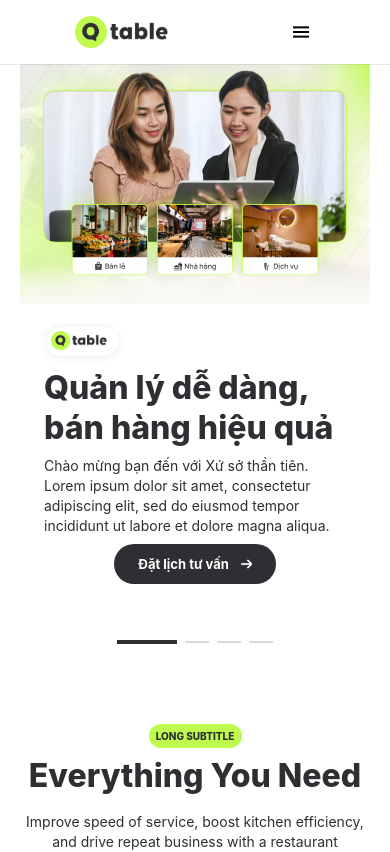
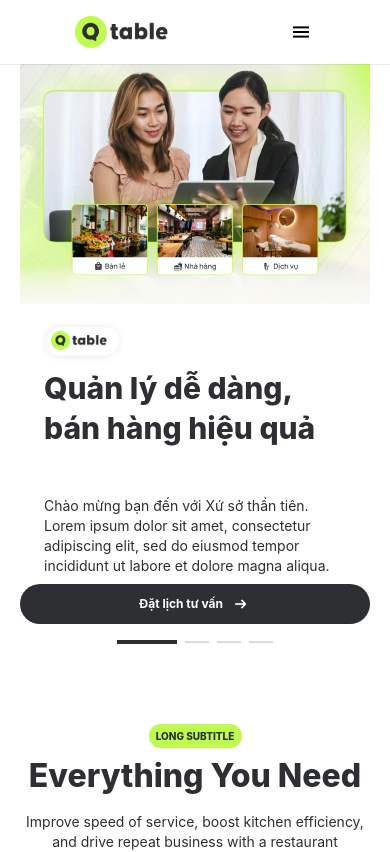
Before and after one commit to PhuD203/Bc_DevTest, a React (Vite) app: page / in a window 390 px wide. Shown: the top 852 px of the page. Built offline with nearby package versions, Linux system fonts and the light colour scheme.

Commit message:
Fix text 2

```diff
--- a/src/components/BannerContent.jsx
+++ b/src/components/BannerContent.jsx
@@ -2,12 +2,12 @@ import Icons from "../assets/icons/icons-white.png";
 
 function BannerContent({ logo, text }) {
   return (
-    <div className="flex flex-col items-center lg:items-start py-[20px] lg:py-0 px-0 lg:p-0 gap-2 lg:gap-6 w-[350px] h-[44px] lg:w-[1168px] lg:h-[356px] flex-none order-1 grow lg:relative lg:z-[1]">
-      <div className="flex flex-col items-start p-0 gap-3 w-[302px] h-[124px] lg:w-[824px] lg:h-[192px] flex-none order-0 grow-0">
+    <div className="flex flex-col items-center lg:items-start py-[20px] lg:py-0 px-0 lg:p-0 gap-2 lg:gap-6 w-[350px] h-[366px] lg:w-[1168px] lg:h-[356px] flex-none order-1 grow lg:relative lg:z-[1]">
+      <div className="flex flex-col items-start p-0 gap-3 w-[302px] h-[164px] lg:w-[824px] lg:h-[192px] flex-none order-0 grow-0">
         <div className="box-border flex flex-col items-start py-[6px] pr-[12px] pl-[6px] w-[76px] h-[32px] border border-[#FAFAF5] lg:pt-2 lg:pb-2 lg:pr-3 lg:pl-2 lg:w-[101px] lg:h-[44px] lg:border-0 lg:bg-white/50 gap-[10px] shadow-[0px_2px_8px_-2px_rgba(0,0,0,0.1),inset_2px_2px_2px_rgba(0,0,0,0.04)] rounded-[80px] flex-none order-0 grow-0">
           <img src={logo} alt="" />
         </div>
-        <p className="w-[302px] lg:w-[824px]  gap-2 font-manrope font-extrabold text-[32px] leading-[40px] lg:text-[56px] lg:leading-[68px] text-[#2D2F33] flex-none order-1 grow-0 whitespace-pre-line">
+        <p className="w-[302px] lg:w-[824px]  gap-2 font-manrope font-extrabold text-[30px] leading-[40px] lg:text-[56px] lg:leading-[68px] text-[#2D2F33] flex-none order-1 grow-0 whitespace-pre-line">
           {text}
         </p>
       </div>
@@ -18,9 +18,9 @@ function BannerContent({ logo, text }) {
         et dolore magna aliqua.
       </span>
 
-      <button className="flex justify-center items-center py-[10px] px-[20px] gap-[6px] w-[162px] h-[40px]  lg:py-4 lg:px-1 lg:gap-[10px] lg:w-[234px] lg:h-[60px] bg-[#2D2F33] rounded-[80px] flex-none order-2 grow-0">
-        <div className="flex items-center px-6 gap-2  w-[162px] h-[40px] lg:w-[226px] lg:h-8 flex-none order-0 grow-0">
-          <span className="font-manrope font-bold text-[13px] lg:text-[14px] leading-[20px] lg:text-[20px] lg:leading-7 text-white flex-none order-0 grow-0">
+      <button className="flex justify-center items-center py-[10px] px-[20px] gap-[6px] w-full h-[40px]  lg:py-4 lg:px-1 lg:gap-[10px] lg:w-[234px] lg:h-[60px] bg-[#2D2F33] rounded-[80px] flex-none order-2 grow-0">
+        <div className="flex items-center px-6 gap-2  w-full h-[40px] lg:w-[226px] justify-center ">
+          <span className="font-manrope font-bold text-[12px] lg:text-[18px] leading-[20px] lg:leading-7 text-white whitespace-nowrap">
             Đặt lịch tư vấn
           </span>
           <img
```
